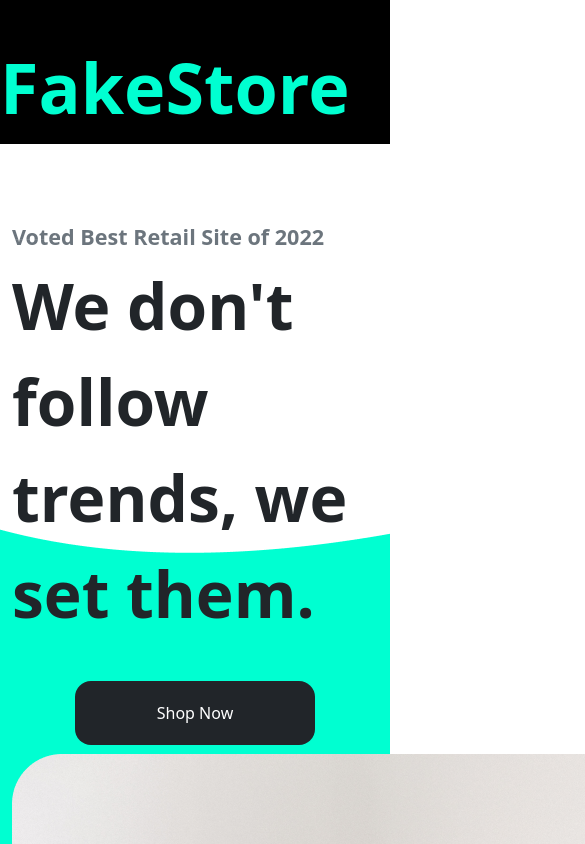
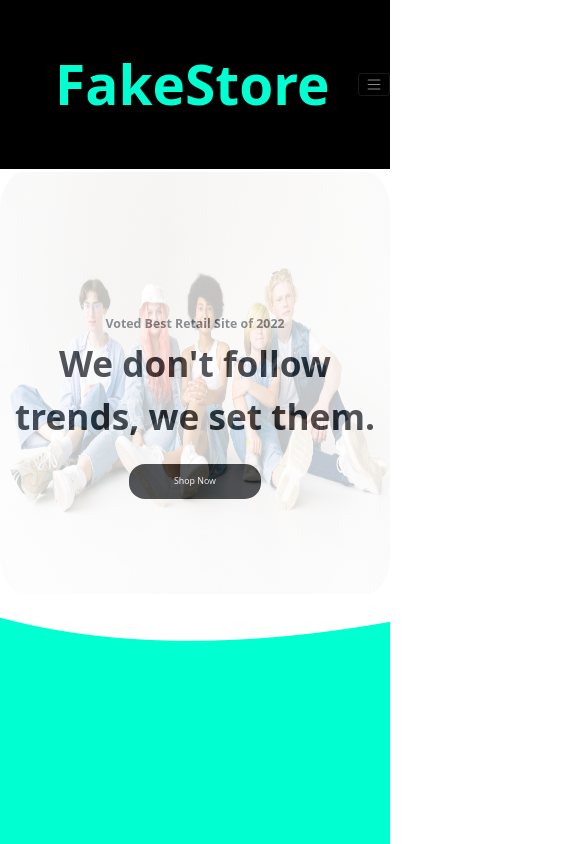
Before and after one commit to jacobbarnette/ecommerceRedux, a React (Create React App) app: page / in a window 390 px wide. Shown: the top 844 px of the page, 585 px wide, since content can reach past the window. Built offline with nearby package versions, Linux system fonts and the light colour scheme.

Commit message:
added responsive styling

```diff
--- a/src/components/Header.js
+++ b/src/components/Header.js
@@ -24,18 +24,18 @@ const Header = () => {
   return (
     <>
       <Navbar
-        className="navBar"
+        className="navBar mx-auto"
         fixed="top"
         collapseOnSelect
         expand="lg"
         variant="dark"
       >
-        <Container>
+        <Container className="headerContainer">
           <Navbar.Brand href="/">
-            <h1 className="header">FakeStore</h1>
+            <h1 className="header mx-auto">FakeStore</h1>
           </Navbar.Brand>
           <Navbar.Toggle aria-controls="responsive-navbar-nav" />
-          <Navbar.Collapse id="responsive-navbar-nav"></Navbar.Collapse>
+          <Navbar.Collapse id="response-navbar-nav">
             <Nav className="justify-content-end" activeKey="/home">
               <Nav.Item>
                 <LinkContainer to="/">
@@ -56,6 +56,7 @@ const Header = () => {
                 </LinkContainer>
               </Nav.Item>
             </Nav>
+          </Navbar.Collapse>
         </Container>
       </Navbar>
     </>
--- a/src/index.css
+++ b/src/index.css
@@ -1,6 +1,15 @@
+html {
+  width: 100%;
+}
 .background {
-  background: url('./Assets/background-wave.png') bottom no-repeat;
-  height: 100vh
+  background: url('./Assets/background-wave.png')   bottom no-repeat ;
+  height: 100vh;
+
+
+  -webkit-background-size: cover;
+  -moz-background-size: cover;
+  -o-background-size: cover;
+  background-size: cover;
 }
 .home {
   margin: 0 auto;
@@ -11,7 +20,7 @@
 }
 
 .tagLine {
-  text-align: left;
+  text-align: center;
   font-weight: bold;
 }
 
@@ -22,7 +31,8 @@
   background-color: black;
   font-size: 1.5em;
   height: 6em;
-  margin-bottom: 2em
+  margin-bottom: 2em;
+  display: flex;
 }
 
 .btnContainer {
@@ -76,6 +86,7 @@
   height: 12em;
   object-fit: cover;
   text-align: center;
+
 }
 
 .itemCard{
@@ -177,7 +188,7 @@
 .card-description {
   font-size: 1.5em;
   font-weight: bold;
-  height: 100px;
+  height: 5em;
   overflow: hidden;
 }
 
@@ -192,3 +203,69 @@
 .emptyTableHeader {
   width: 50%;
 }
+
+@media (max-width: 1600px) {
+  html {
+    font-size: 55%;
+  }
+
+  .navBar {
+    height: 20%;
+  }
+  .header {
+    font-size: 5em;
+    margin: 0 auto;
+    text-align: center;
+    width: 100%;
+    padding-left: 1em;
+  }
+
+  h4{
+  margin-top: 10em;
+ }
+
+ .column.col:first-of-type {
+  padding-top: 15em;
+ }
+
+  .background {
+    background-size: auto;
+    position: absolute;
+    bottom: -10em;
+    width: 100%
+  }
+
+  .col {
+    flex: none;
+  }
+
+  .itemCard {
+    margin: 0 9em;
+  }
+
+
+  .homeImg {
+    position: absolute;
+    top: 10%;
+    left: 50%;
+    width: 100%;
+    height: 50%;
+    left: 0;
+    opacity: 25%;
+
+  }
+
+  .container {
+    padding: 0;
+  }
+
+  .tagline{
+    text-align: center;
+    font-size: 2em;
+    position: absolute;
+    top: 80%;
+    left: 50%;
+    font-weight: bold;
+    width: 100%;
+  }
+}
```
Lines whose indentation alone changed are shown as unchanged.
